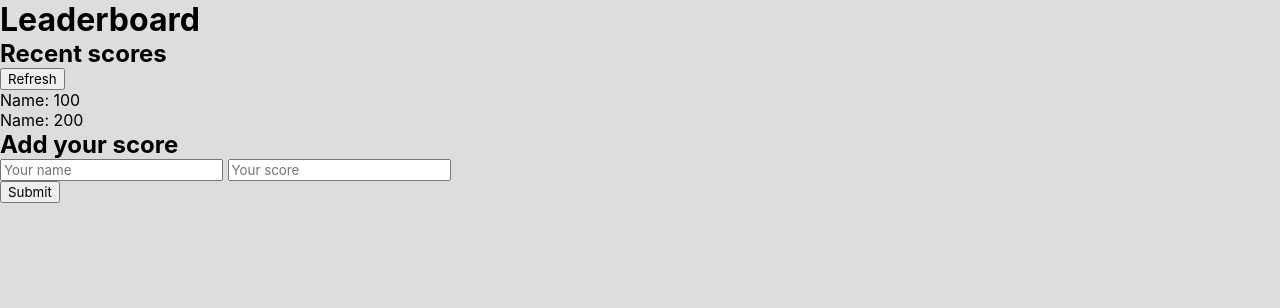
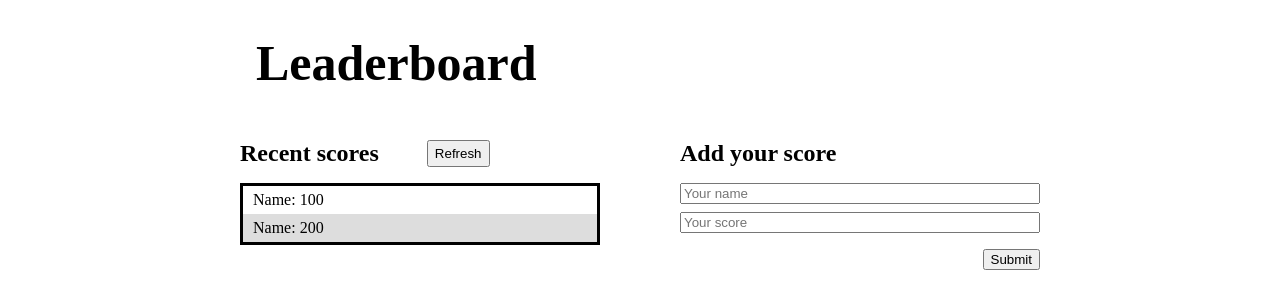
Before and after one commit to pountzas/Leaderboard, a website built with webpack: page src/index.html in a window 1280 px wide. Built offline with nearby package versions, Linux system fonts and the light colour scheme.

Commit message:
add styles

```diff
--- a/src/style.css
+++ b/src/style.css
@@ -1,9 +1,69 @@
-* {
-  margin: 0;
-  font-family: -apple-system, BlinkMacSystemFont, 'Segoe UI', Roboto, Oxygen, Ubuntu, Cantarell, 'Open Sans', 'Helvetica Neue', sans-serif;
-  list-style: none;
+html,
+body,
+main {
+  height: 100%;
 }
 
-body {
-  background-color: rgb(221, 221, 221);
+main {
+  width: 800px;
+  margin: 0 auto;
 }
+
+h1 {
+  font-size: 50px;
+}
+
+h2 {
+  margin: 0;
+}
+
+header {
+  margin: 2rem 0 3rem 1rem;
+}
+
+.bg-grey {
+  background-color: #ddd;
+}
+
+.main-content {
+  margin: 0 auto;
+  justify-content: space-between;
+}
+
+.main-content,
+.recent-header,
+.inputs {
+  display: flex;
+}
+
+.recent-scores,
+.add-score {
+  width: 45%;
+}
+
+#btn-refresh {
+  margin-left: 3rem;
+}
+
+.scores {
+  margin-top: 1rem;
+  border: 0.2rem solid black;
+}
+
+.score {
+  display: flex;
+  padding: 5px 10px;
+}
+
+.inputs {
+  flex-direction: column;
+  margin: 1rem 0 1rem 0;
+}
+
+.input-score {
+  margin-top: 0.5rem;
+}
+
+.submit-btn {
+  text-align: right;
+}
```
